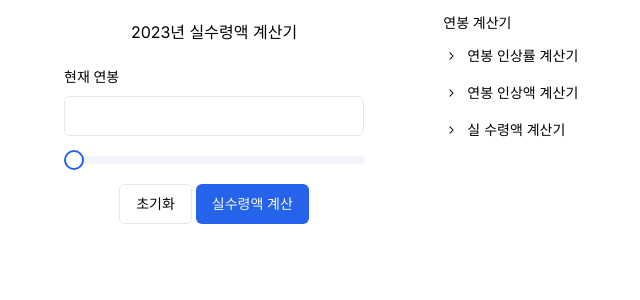
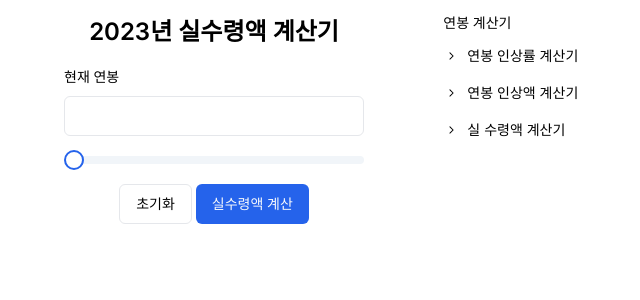
Before and after one commit to powerku/salary-calc-fe, a Next.js app: page /salary3 in a window 1280 px wide. Shown: the top 300 px of the page, without its empty margins (426-1066 px from the left). Built offline with nearby package versions, Linux system fonts and the light colour scheme.

Commit message:
fix: 타이틀 스타일 변경

```diff
--- a/src/components/Header.tsx
+++ b/src/components/Header.tsx
@@ -13,7 +13,7 @@
 
   return (
     <div className="flex h-16 items-center justify-center">
-      <h1 className="text-center">{title[pathName]}</h1>
+      <h3 className="text-center text-2xl font-semibold">{title[pathName]}</h3>
     </div>
   );
 }
```
